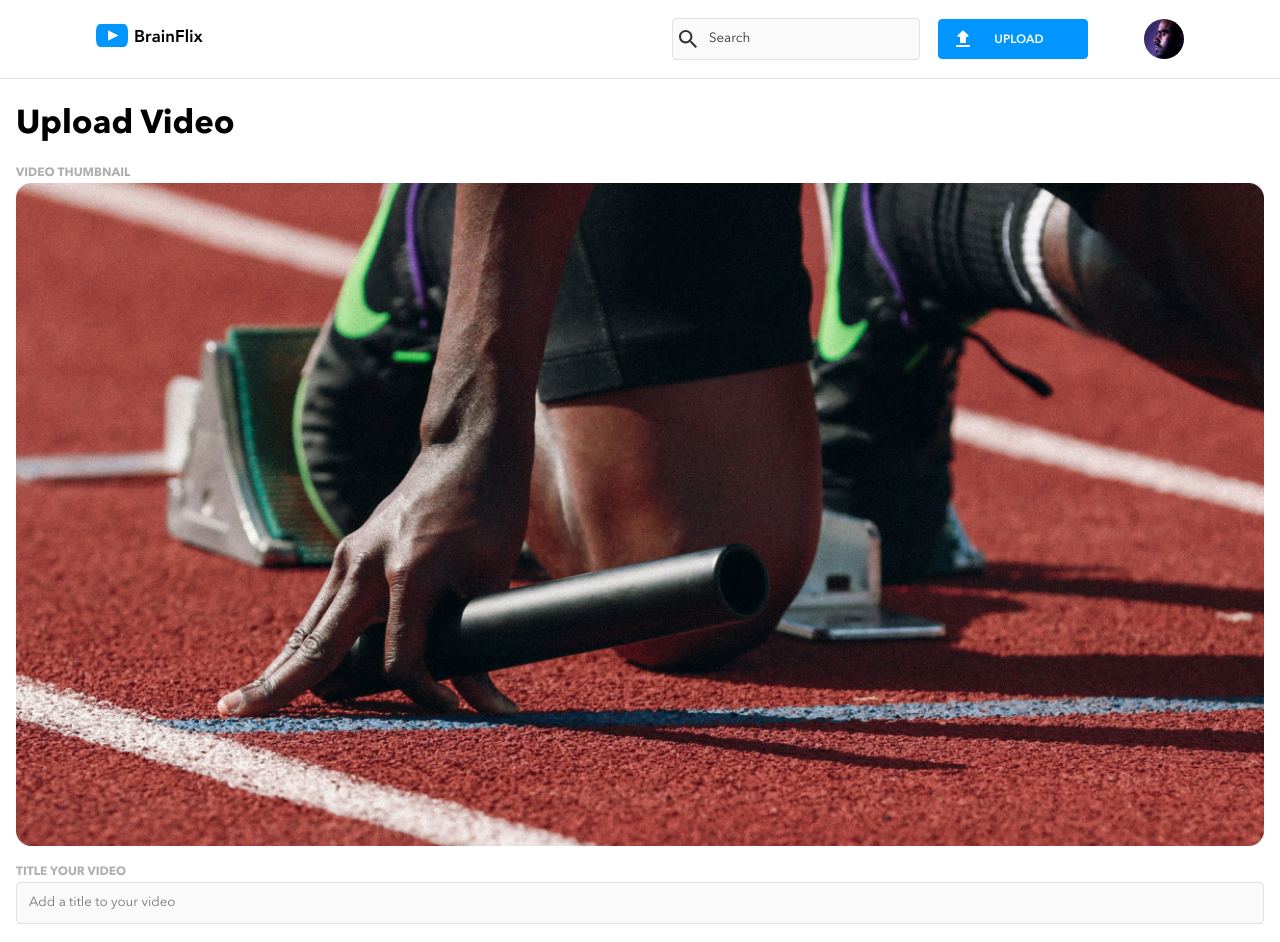
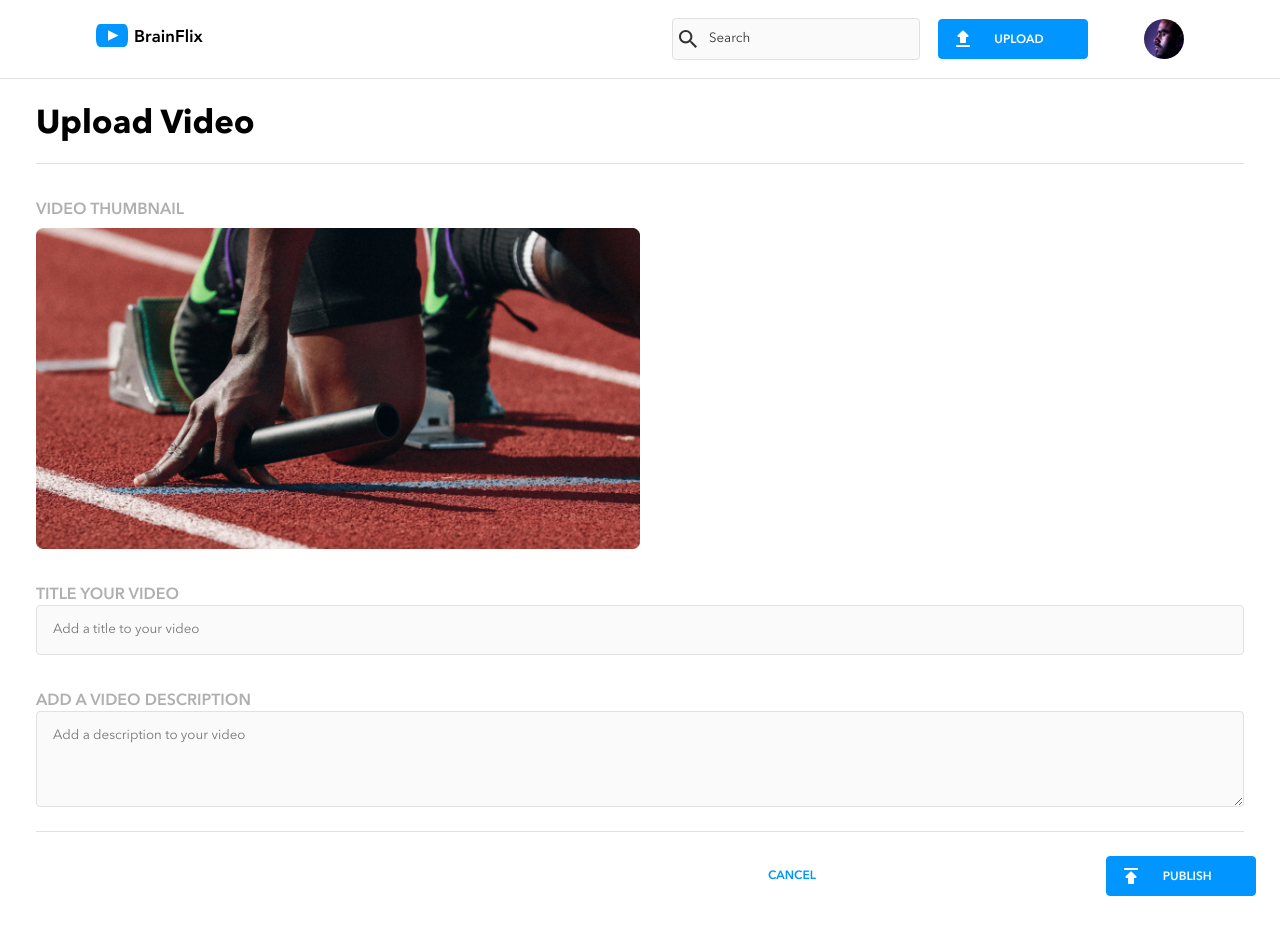
Before and after one commit to mcneilr2/robyn-mcneil-brainflix, a React (Vite) app: page /upload in a window 1280 px wide. Shown: the top 942 px of the page. After the commit the page ends 912 px from the top, so only its background shows below. Built offline with nearby package versions, Linux system fonts and the light colour scheme.

Commit message:
upload tablet styling complete

```diff
--- a/src/components/Header/Header.scss
+++ b/src/components/Header/Header.scss
@@ -27,7 +27,7 @@
         @include flexy-box-align(row, center, center);
         width: 100%;
         height: 100%;
-        @include desktop {
+        @include tablet {
             @include flexy-box-align(row, center, right);
         }
         &--large-display{
@@ -62,6 +62,7 @@
             @include tablet{
                 min-height: 2.5rem;
                 margin-right: calc($large-padding-between-components/2);
+                width: 2rem;
             }
             @include desktop {
                 width:30%;
--- a/src/pages/UploadPage/UploadPage.jsx
+++ b/src/pages/UploadPage/UploadPage.jsx
@@ -26,16 +26,18 @@ function UploadPage() {
           TITLE YOUR VIDEO
           <input className="upload-video__title-input" placeholder="Add a title to your video" />
         </label>
-        <label className="upload-video__label">
+        <label className="upload-video__label--border-bottom">
           ADD A VIDEO DESCRIPTION
           <textarea className="upload-video__description-input" type="textarea" placeholder = "Add a description to your video"></textarea>
         </label>
-        <Button linkPath="/" section="upload" text="PUBLISH" />
-        </form>
-        <div className="upload-video__cancel-container">
-          <Link className="upload-video__cancel-link" to={`/`}>
-            CANCEL
-          </Link>
+          </form>
+          <div className="upload-video__button-section">
+            <Button linkPath="/" section="upload" text="PUBLISH" />
+            <div className="upload-video__cancel-container">
+              <Link className="upload-video__cancel-link" to={`/`}>
+                CANCEL
+              </Link>
+            </div>
         </div>
     </section>
     </>
--- a/src/pages/UploadPage/UploadPage.scss
+++ b/src/pages/UploadPage/UploadPage.scss
@@ -5,6 +5,10 @@
 .upload-video {
     &__thumbnail {
         width: 100%;
+        @include tablet {
+            width: 50%;
+            padding-top: .5rem;
+        }
     }
 }
 
@@ -18,22 +22,40 @@
 }
 
 .upload-video__cancel-link {
-    font-size: .75rem;
+    font-size: 1rem;
+    font-weight: 600;
     color: $brainflix-blue;
     padding: $mobile-padding-between-components 0rem;
+    @include tablet {
+        position: absolute;
+        left: 60%;
+        @include font-styling(.75rem, 600, 1.25rem);
+
+    }
 }
 
 
 .upload-video {
     padding: $mobile-padding-before-headline $mobile-padding-between-components $mobile-padding-after-headline $mobile-padding-between-components;
     border-top: .0625rem solid $mercury;
+    @include tablet {
+        padding: $mobile-padding-before-headline $large-padding-between-components $mobile-padding-after-headline $large-padding-between-components;
+    }
     &__title {
         padding-bottom: $mobile-padding-after-headline;
+        @include tablet {
+            border-bottom: .0625rem solid $mercury;
+            margin-bottom: $large-padding-between-components;
+        }
     }
-    &__label {
+    &__label, &__label--border-bottom {
         color: $silver;
         @include flexy-box-align(column, left, center);
         padding-bottom: $mobile-padding-between-components;
+        @include tablet {
+            @include font-styling(1rem, 600, 1.25rem);
+            padding-bottom: $large-padding-between-components;
+        }
     }
     &__description-input, &__title-input {
           width: 100%;
@@ -46,6 +68,7 @@
           @include tablet {
               min-height: 0rem;
               height: auto;
+              padding: 1rem;
           }
           &:focus {
             border: .125rem solid $brainflix-blue;
@@ -58,5 +81,25 @@
         }
         &__description-input {
             height: 5rem;
+            @include tablet {
+                height: 6rem;
+            }
         }
 }
+
+.upload-video__label--border-bottom {
+    @include tablet {
+        border-bottom: .0625rem solid $mercury;
+        margin-bottom: 1.5rem;
+        padding-bottom: 1.5rem;
+
+    }
+
+}
+
+.upload-video__button-section {
+    @include tablet {
+        @include flexy-box-align(row, center, right);
+        width: 103%;
+    }
+}
```
